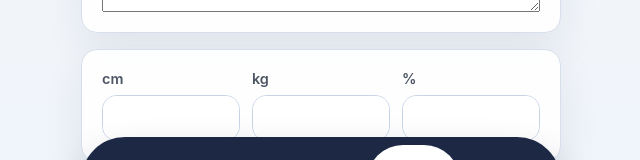
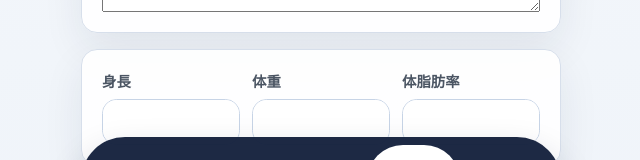
Before and after one commit to fuji3to4/ExerLog, a Next.js app: page /self-care in a window 1280 px wide. Both pictures are taken after a click on the button "日本語". Shown: the part 559-719 px from the top of the page, without its empty margins (319-959 px from the left). Built offline with nearby package versions, Linux system fonts and the light colour scheme.

Commit message:
fix: use translated metric names as labels in MetricsCard
Agent-Logs-Url: https://github.com/fuji3to4/ExerLog/sessions/6ab52bca-5663-4243-a986-3d59c3f4a631

Co-authored-by: fuji3to4 <72539480+fuji3to4@users.noreply.github.com>

```diff
--- a/src/features/self-care/components/metrics-card.tsx
+++ b/src/features/self-care/components/metrics-card.tsx
@@ -1,5 +1,6 @@
 import type { ChangeEvent } from "react";
 
+import { useTranslation } from "@/features/i18n/use-translation";
 import type { MetricType } from "@/lib/types";
 
 type MetricsCardProps = {
@@ -10,13 +11,15 @@ type MetricsCardProps = {
 type MetricField = {
   metricType: MetricType;
   unit: string;
+  labelKey: "self_care_metric_height" | "self_care_metric_weight" | "self_care_metric_body_fat";
 };
 
 export function MetricsCard({ metrics, onMetricChange }: MetricsCardProps) {
+  const { t } = useTranslation();
   const fields = [
-    { metricType: "height", unit: "cm" },
-    { metricType: "weight", unit: "kg" },
-    { metricType: "bodyFat", unit: "%" },
+    { metricType: "height", unit: "cm", labelKey: "self_care_metric_height" },
+    { metricType: "weight", unit: "kg", labelKey: "self_care_metric_weight" },
+    { metricType: "bodyFat", unit: "%", labelKey: "self_care_metric_body_fat" },
   ] satisfies MetricField[];
 
   return (
@@ -24,7 +27,7 @@ export function MetricsCard({ metrics, onMetricChange }: MetricsCardProps) {
       <div className="self-care-screen__metrics-grid">
         {fields.map((field) => (
           <label key={field.metricType} className="self-care-screen__field">
-            <span>{field.unit}</span>
+            <span>{t(field.labelKey)}</span>
             <div className="self-care-screen__metric-input">
               <input
                 type="number"
```
